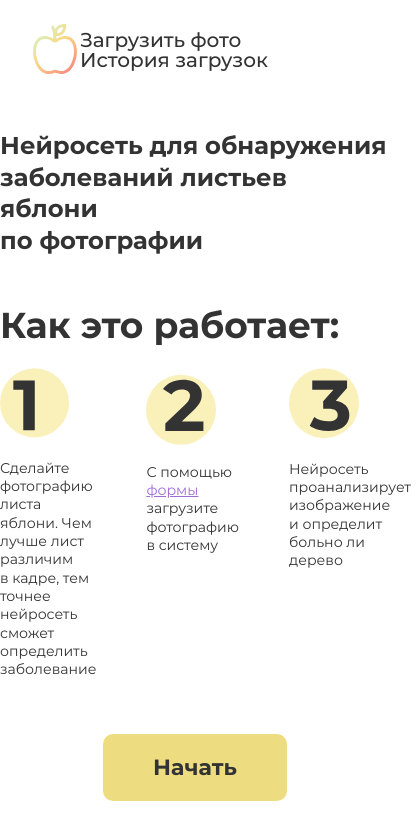
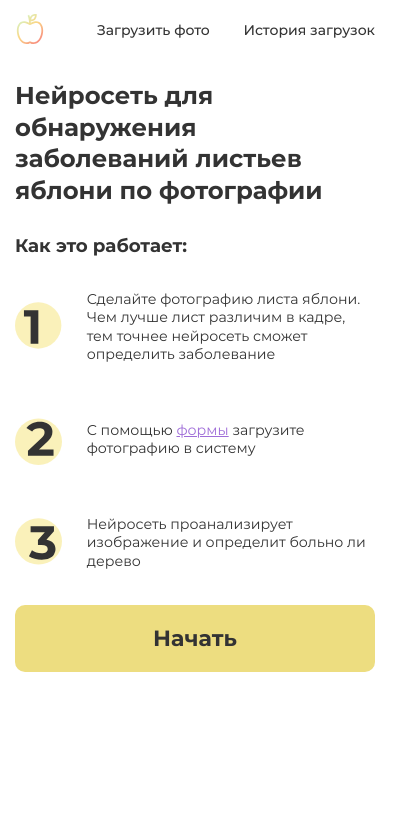
Before and after one commit to MuratovKl/agro-code_frontend, a Vue app: page / in a window 390 px wide. Shown: the top 840 px of the page, 420 px wide, since content can reach past the window. Built offline with nearby package versions, Linux system fonts and the light colour scheme; no server answers.

Commit message:
done adaptive design

```diff
--- a/src/components/ImageInput.vue
+++ b/src/components/ImageInput.vue
@@ -12,11 +12,14 @@
     }"
   >
     <div class="image-input__info">
-      <img class="image-input__upload-icon" src="../assets/upload_icon.svg">
-      <p :style="{ 'opacity': isDragInside ? 0 : 1 }" class="image-input__text">
-        Перетащите файл<br>
-        или <span class="image-input__text_underline">нажмите сюда</span>
-      </p>
+      <div class="image-input__content_desktop">
+        <img class="image-input__upload-icon" src="../assets/upload_icon.svg">
+        <p :style="{ 'opacity': isDragInside ? 0 : 1 }" class="image-input__text">
+          Перетащите файл<br>
+          или <span class="image-input__text_underline">нажмите сюда</span>
+        </p>
+      </div>
+      <p class="image-input__content_mobile">Выбрать файл</p>
     </div>
 
 
@@ -100,6 +103,17 @@ export default {
     flex-direction: column;
     align-items: center;
   }
+  &__content {
+    &_desktop {
+      display: flex;
+      flex-direction: column;
+      align-items: center;
+      text-align: center;
+    }
+    &_mobile {
+      display: none;
+    }
+  }
   &__upload-icon {
     width: 115px;
     margin-bottom: 35px;
@@ -124,4 +138,20 @@ export default {
   }
 
 }
+
+@media screen and (max-width: 767px) {
+  .image-input {
+    padding: 100px 0;
+    &__content {
+      &_desktop {
+        display: none;
+      }
+      &_mobile {
+        @include fonts.mo-med();
+        display: block;
+        font-size: 22px;
+      }
+    }
+  }
+}
 </style>
--- a/src/components/SiteHeader.vue
+++ b/src/components/SiteHeader.vue
@@ -64,4 +64,46 @@ export default {
     }
   }
 }
+
+@media screen and (max-width: 767px) {
+  .site-header {
+    &__wrapper {
+      height: 60px;
+      padding: 0 15px;
+    }
+    &__icon {
+      & > img {
+        width: 30px;
+      }
+    }
+    &__link {
+      font-size: 14px;
+      &:not(:last-child) {
+        margin-right: 30px;
+      }
+      &_active, &:hover {
+        border-bottom: 2px solid colors.$text;
+      }
+    }
+  }
+}
+
+@media screen and (max-width: 320px) {
+  .site-header {
+    &__links {
+      display: flex;
+      flex-direction: column;
+      align-items: flex-end;
+    }
+    &__link {
+      &:not(:last-child) {
+        margin-right: 0;
+        margin-bottom: 15px;
+      }
+      &_active, &:hover {
+        border-bottom: 2px solid colors.$text;
+      }
+    }
+  }
+}
 </style>
--- a/src/views/History.vue
+++ b/src/views/History.vue
@@ -8,8 +8,7 @@
             class="filter__option"
             :class="{ 'filter__option_selected': selectedFilter === 0 }"
           >
-            Все
-            <input
+            Все<input
               name="filter"
               type="radio"
               value="0"
@@ -21,8 +20,7 @@
             class="filter__option"
             :class="{ 'filter__option_selected': selectedFilter === 1 }"
           >
-          Здоровые
-            <input
+          Здоровые<input
               name="filter"
               type="radio"
               value="1"
@@ -34,8 +32,7 @@
             class="filter__option"
             :class="{ 'filter__option_selected': selectedFilter === 2 }"
           >
-            Больные
-            <input
+            Больные<input
               name="filter"
               type="radio"
               value="2"
@@ -85,6 +82,7 @@ export default {
 .history {
   display: flex;
   justify-content: center;
+  margin-bottom: 50px;
   &__wrapper {
     width: 100%;
     max-width: 1280px;
@@ -128,4 +126,44 @@ export default {
   }
 }
 
+@media screen and (max-width: 767px) {
+  .history {
+    &__wrapper {
+      padding: 0 15px;
+    }
+    &__filter {
+      margin-top: 20px;
+    }
+    &__requests {
+      margin-top: 35px;
+    }
+  }
+  .filter {
+    display: flex;
+    justify-content: space-between;
+    &__title {
+      font-size: fonts.calcFluidFontSize(15px, 24px, 375px, 767px);
+      margin-right: 0;
+    }
+    &__option {
+      font-size: fonts.calcFluidFontSize(15px, 24px, 375px, 767px);
+      padding: 2px 5px;
+      border-radius: 5px;
+      &:not(:last-of-type) {
+        margin-right: 10px;
+      }
+    }
+  }
+}
+
+@media screen and (max-width: 320px) {
+  .filter {
+    flex-direction: column;
+    align-items: flex-start;
+    &__title {
+      margin-bottom: 10px;
+    }
+  }
+}
+
 </style>
--- a/src/views/Home.vue
+++ b/src/views/Home.vue
@@ -59,6 +59,7 @@ export default {
 .home {
   display: flex;
   justify-content: center;
+  margin-bottom: 50px;
   &__wrapper {
     width: 100%;
     max-width: 1280px;
@@ -76,7 +77,7 @@ export default {
   &__how-title {
     @include fonts.mo-bold();
     margin-top: 50px;
-    font-size: 36px;
+    font-size: fonts.calcFluidFontSize(18px, 36px, 375px, 1440px);
   }
   &__how-bullets {
     margin-top: 25px;
@@ -104,4 +105,62 @@ export default {
     color: colors.$link;
   }
 }
+
+@media screen and (max-width: 1024px) {
+  .home {
+    &__how-bullets {
+      margin-top: 35px;
+    }
+  }
+  .how-to {
+    grid-template-columns: 1fr;
+    row-gap: 50px;
+    &__item {
+      display: flex;
+      align-items: center;
+    }
+    &__number {
+      width: 90px;
+      margin-right: 25px;
+      margin-bottom: 0;
+      flex-shrink: 0;
+    }
+    &__text {
+      font-size: fonts.calcFluidFontSize(14px, 22px, 375px, 1024px);
+      padding-right: 100px;
+    }
+  }
+}
+
+@media screen and (max-width: 767px) {
+  .home {
+    &__wrapper {
+      padding: 0 15px;
+    }
+    &__title {
+      margin-top: 20px;
+      &_desktop {
+        display: none;
+      }
+      &_mobile {
+        display: block;
+      }
+    }
+    &__how-title {
+      margin-top: 30px;
+    }
+    &__btn {
+      width: 100%;
+      margin: 35px auto 0;
+    }
+  }
+  .how-to {
+    &__number {
+      width: fonts.calcFluidFontSize(45px, 90px, 375px, 767px);
+    }
+    &__text {
+      padding-right: 0;
+    }
+  }
+}
 </style>
--- a/src/views/Upload.vue
+++ b/src/views/Upload.vue
@@ -127,6 +127,7 @@ export default {
 .upload {
   display: flex;
   justify-content: center;
+  margin-bottom: 50px;
   &__wrapper {
     display: grid;
     grid-template-columns: 1fr 1.5fr;
@@ -161,4 +162,37 @@ export default {
     margin-top: 30px;
   }
 }
+
+@media screen and (max-width: 1023px) {
+  .upload {
+    &__wrapper {
+      grid-template-columns: 1fr;
+      row-gap: 50px;
+    }
+  }
+}
+
+@media screen and (max-width: 767px) {
+  .upload {
+    &__wrapper {
+      padding: 0 15px;
+      row-gap: 35px;
+    }
+    &__title {
+      margin-top: 20px;
+      font-size: fonts.calcFluidFontSize(24px, 36px, 375px, 767px);
+    }
+    &__rules-title {
+      margin-top: 20px;
+      font-size: fonts.calcFluidFontSize(14px, 22px, 375px, 767px);
+    }
+    &__rule {
+      font-size: fonts.calcFluidFontSize(14px, 22px, 375px, 767px);
+    }
+    &__btn {
+      width: 100%;
+      margin-top: 25px;
+    }
+  }
+}
 </style>
```
